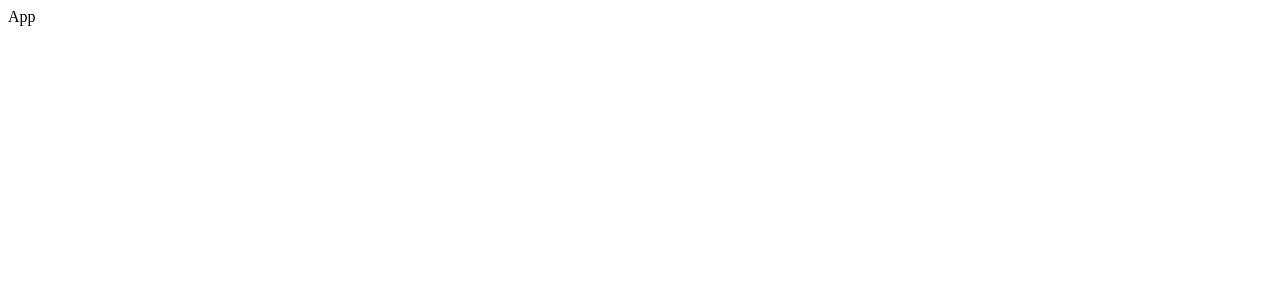
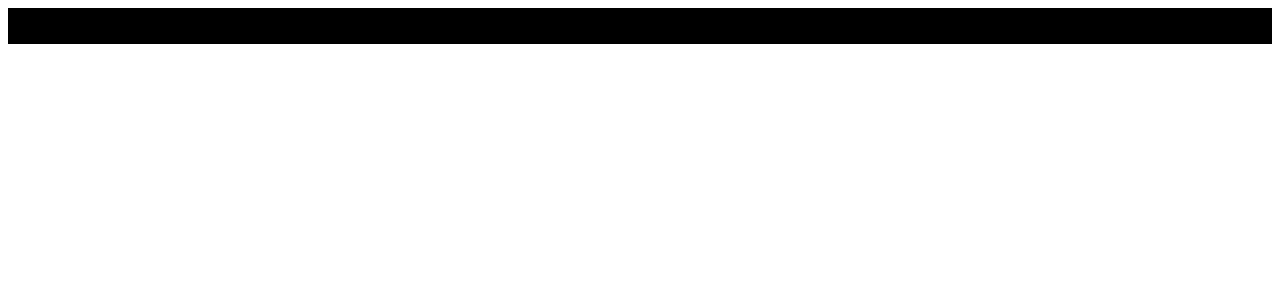
Before and after one commit to RamziHydan/youtube-clone, a React (Create React App) app: page / in a window 1280 px wide. Shown: the top 300 px of the page. Built offline with nearby package versions, Linux system fonts and the light colour scheme.

Commit message:
Create a basic structure

```diff
--- a/src/App.js
+++ b/src/App.js
@@ -1,9 +1,22 @@
-import React from 'react'
+import { BrowserRouter, Routes, Route } from 'react-router-dom';
+import { Box } from '@mui/material';
+import { Navbar, Feed, VideoDetail, ChannelDetail, SearchFeed } from './components';
 
-const App = () => {
-  return (
-    <div>App</div>
-  )
-}
+
+
+const App = () => (
+
+    <BrowserRouter>
+        <Box sx={{backgroundColor:'#000'}}>
+            <Navbar/>
+            <Routes>
+                <Route path="/" exact element={<Feed/>} />
+                <Route path="/video/:id" exact element={<VideoDetail/>} />
+                <Route path="/channel/:id" exact element={<ChannelDetail/>} />
+                <Route path="/search/:searchTerm" exact element={<SearchFeed/>} />
+            </Routes>
+        </Box>
+    </BrowserRouter>
+);
 
 export default App
--- /dev/null
+++ b/src/components/ChannelDetail.jsx
@@ -0,0 +1,9 @@
+import React from 'react'
+
+const ChannelDetail = () => {
+  return (
+    <div>ChannelDetail</div>
+  )
+}
+
+export default ChannelDetail
--- /dev/null
+++ b/src/components/Feed.jsx
@@ -0,0 +1,9 @@
+import React from 'react'
+
+const Feed = () => {
+  return (
+    <div>Feed</div>
+  )
+}
+
+export default Feed;
--- /dev/null
+++ b/src/components/Navbar.jsx
@@ -0,0 +1,9 @@
+import React from 'react'
+
+const Navbar = () => {
+  return (
+    <div>Navbar</div>
+  )
+}
+
+export default Navbar;
--- /dev/null
+++ b/src/components/SearchFeed.jsx
@@ -0,0 +1,9 @@
+import React from 'react'
+
+const SearchFeed = () => {
+  return (
+    <div>SearchFeed</div>
+  )
+}
+
+export default SearchFeed
--- /dev/null
+++ b/src/components/VideoDetail.jsx
@@ -0,0 +1,9 @@
+import React from 'react'
+
+const VideoDetail = () => {
+  return (
+    <div>VideoDetail</div>
+  )
+}
+
+export default VideoDetail
--- /dev/null
+++ b/src/components/index.js
@@ -0,0 +1,5 @@
+export { default as Navbar } from './Navbar';
+export { default as Feed } from './Feed';
+export { default as VideoDetail } from './VideoDetail';
+export { default as ChannelDetail } from './ChannelDetail';
+export { default as SearchFeed } from './SearchFeed';
--- /dev/null
+++ b/src/index.css
@@ -0,0 +1,88 @@
+html,
+body {
+  margin: 0;
+  padding: 0;
+  box-sizing: border-box;
+}
+
+a {
+  text-decoration: none;
+  color: black;
+}
+
+::-webkit-scrollbar {
+  width: 0px;
+  height: 5px;
+}
+
+::-webkit-scrollbar-thumb {
+  background-color: rgb(114, 113, 113);
+  border-radius: 10px;
+  height: 200px;
+}
+
+::-webkit-scrollbar-track {
+  background-color: transparent;
+}
+
+.category-btn:hover {
+  background-color: #FC1503 !important;
+  color: white !important;
+}
+
+.category-btn:hover span{
+  color: white !important;
+}
+
+.react-player {
+  height: 77vh !important;
+  width: 100% !important;
+}
+
+.search-bar{
+  border:none;
+  outline:none;
+  width:350px;
+}
+
+.category-btn{
+  font-weight: bold !important;
+  text-transform: capitalize;
+  display: flex;
+  align-items: center;
+  justify-content: start;
+  cursor:pointer;
+  background: transparent;
+  outline: none;
+  border: none;
+
+  padding: 7px 15px;
+  margin: 10px 0px;
+  border-radius: 20px;
+  transition: all 0.3s ease;
+}
+
+@media screen and (max-width: 900px) {
+  .category-btn{
+    margin: 10px;
+  }
+}
+
+@media screen and (max-width:800px){
+  .copyright{
+    display:none !important;
+  }
+}
+
+@media screen and (max-width: 600px) {
+  .scroll-horizontal {
+    overflow: auto !important;
+  }
+
+  .react-player {
+    height: 45vh !important;
+  }
+  .search-bar{
+    width:200px;
+  }
+}
```
